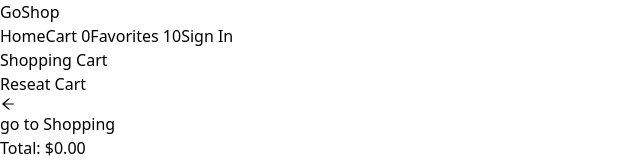
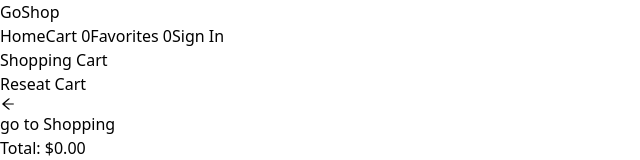
Before and after one commit to Mohamed-Khaled02/GoShop-Store, a React (Vite) app: page /cart in a window 1280 px wide. Shown: the top 160 px of the page, without its empty margins (0-640 px from the left). Built offline with nearby package versions, Linux system fonts and the light colour scheme.

Commit message:
modify the favorite length

```diff
--- a/src/components/Header.jsx
+++ b/src/components/Header.jsx
@@ -4,6 +4,7 @@ import { Link } from "react-router-dom";
 
 const Header = () => {
   const items = useSelector((state) => state.goShop.productQuantity);
+  const favoriteItems = useSelector((state) => state.goShop.favoritesItems);
 
   return (
     <header className="bg-white text-black shadow-md border-b-[1px] border-gray-300 sticky top-0 z-50 ">
@@ -26,7 +27,7 @@ const Header = () => {
           <Link to="/favorite" className="flex items-center mr-4">
             Favorites{" "}
             <span className="bg-red-500 text-white rounded-full px-2 ml-1">
-              10
+              {favoriteItems.length}
             </span>
           </Link>
           <Link
```
